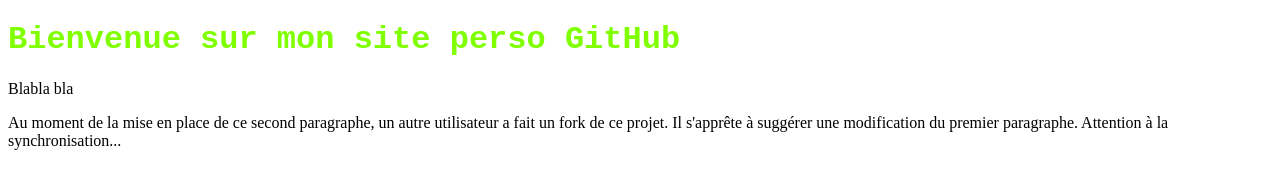
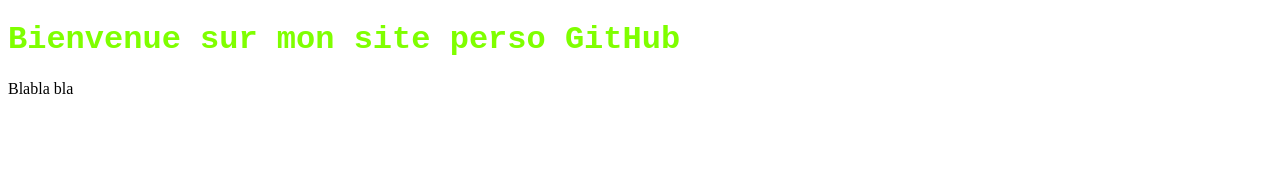
Before and after one commit to auer404/auer404.github.io, a plain HTML site: page index.html in a window 1280 px wide. Drawn offline with Linux system fonts and the light colour scheme.

Commit message:
Update index.html

```diff
--- a/index.html
+++ b/index.html
@@ -12,7 +12,5 @@
 
     <p>Blabla bla</p>
 
-    <p>Au moment de la mise en place de ce second paragraphe, un autre utilisateur a fait un fork de ce projet. Il s'apprête à suggérer une modification du premier paragraphe. Attention à la synchronisation...</p>
-
 </body>
 </html>
```
